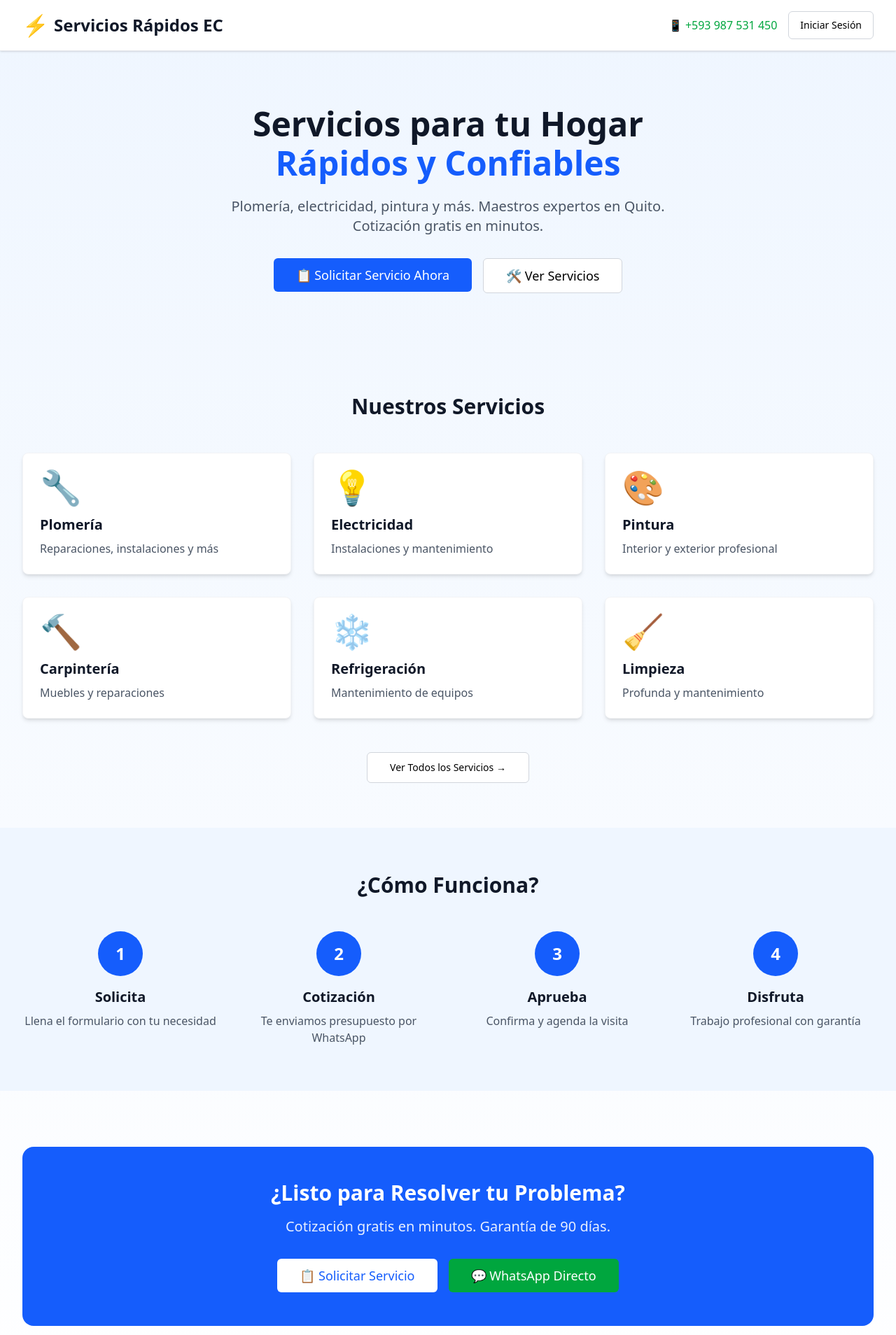
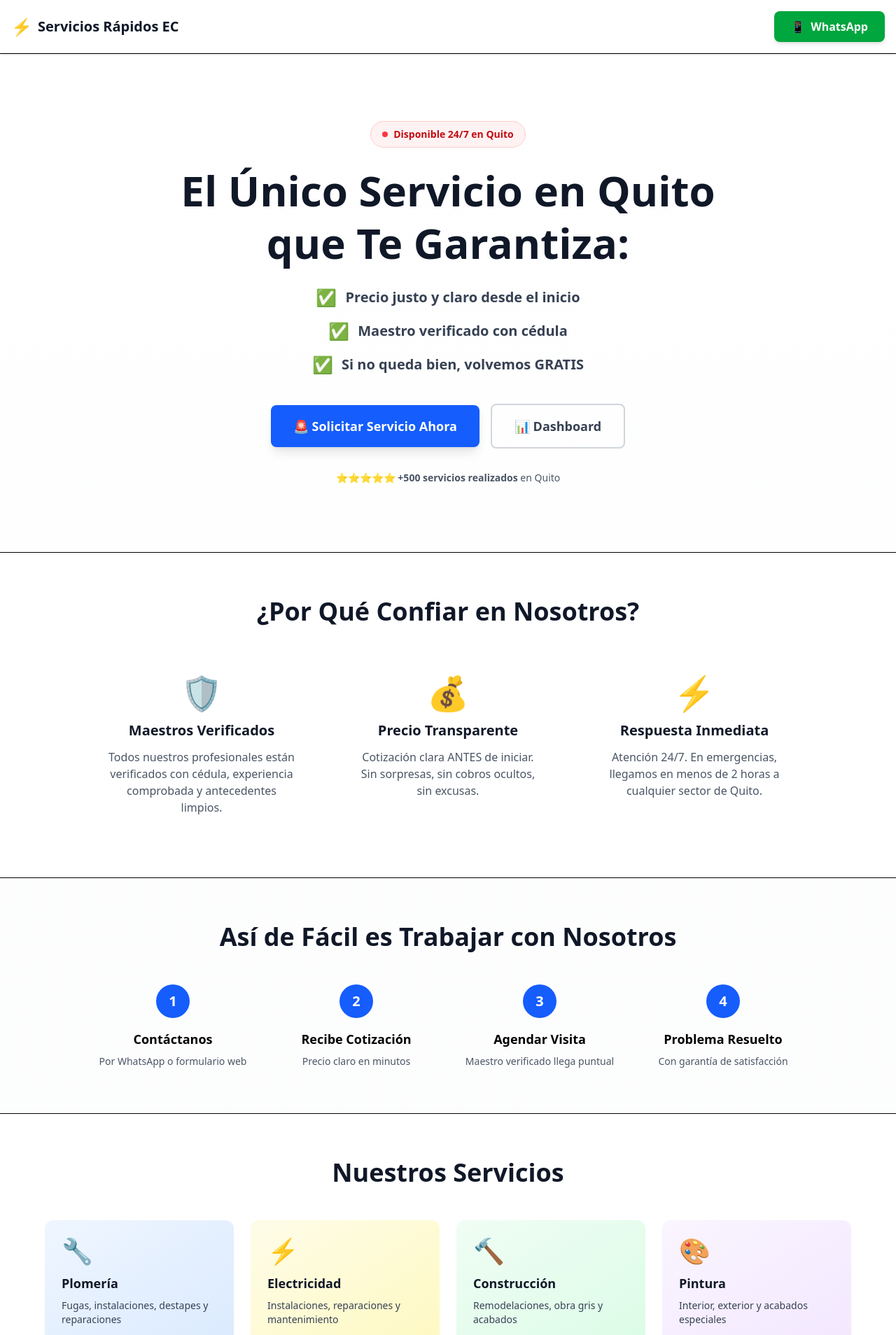
Before and after one commit to nippon-flex/servicios-rapidos-ec, a Next.js app: page / in a window 1280 px wide. Shown: the top 1908 px of the page at 70% size. Built offline with nearby package versions, Linux system fonts and the light colour scheme.

Commit message:
feat: optimizar landing page para Facebook Ads

```diff
--- a/src/app/globals.css
+++ b/src/app/globals.css
@@ -63,3 +63,19 @@
     transform: scale(0.95);
   }
 }
+
+/* Animaciones personalizadas */
+@keyframes fade-in {
+  from {
+    opacity: 0;
+    transform: translateY(20px);
+  }
+  to {
+    opacity: 1;
+    transform: translateY(0);
+  }
+}
+
+.animate-fade-in {
+  animation: fade-in 0.8s ease-out;
+}
--- a/src/app/page.tsx
+++ b/src/app/page.tsx
@@ -1,163 +1,330 @@
-import Link from 'next/link'
-import { Button } from '@/components/ui/button'
+import Link from 'next/link';
 
-export default function HomePage() {
+export default function Home() {
   return (
-    <div className="min-h-screen bg-gradient-to-b from-blue-50 to-white">
+    <div className="min-h-screen bg-gradient-to-b from-white to-gray-50">
       {/* HEADER */}
-      <header className="bg-white border-b border-gray-200 shadow-sm">
-        <div className="max-w-7xl mx-auto px-4 sm:px-6 lg:px-8 py-4">
-          <div className="flex items-center justify-between">
+      <header className="border-b bg-white/80 backdrop-blur-sm sticky top-0 z-50 shadow-sm">
+        <div className="container mx-auto px-4 py-4 flex justify-between items-center">
           <div className="flex items-center gap-2">
-              <div className="text-3xl">⚡</div>
-              <h1 className="text-2xl font-bold text-gray-900">
-                Servicios Rápidos EC
-              </h1>
+            <span className="text-2xl">⚡</span>
+            <span className="text-xl font-bold text-gray-900">Servicios Rápidos EC</span>
           </div>
-            <div className="flex items-center gap-4">
           <a
-                href="https://wa.me/593987531450"
+            href="https://wa.me/593987531450?text=Hola,%20necesito%20un%20servicio"
             target="_blank"
             rel="noopener noreferrer"
-                className="text-green-600 hover:text-green-700 font-medium"
+            className="bg-green-600 hover:bg-green-700 text-white px-6 py-2.5 rounded-lg font-semibold transition-all hover:scale-105 shadow-md flex items-center gap-2"
           >
-                📱 +593 987 531 450
+            <span>📱</span>
+            WhatsApp
           </a>
-              <Button asChild variant="outline">
-                <Link href="/sign-in">Iniciar Sesión</Link>
-              </Button>
-            </div>
-          </div>
         </div>
       </header>
 
       {/* HERO SECTION */}
-      <section className="max-w-7xl mx-auto px-4 sm:px-6 lg:px-8 py-20">
-        <div className="text-center">
-          <h2 className="text-5xl font-extrabold text-gray-900 mb-6">
-            Servicios para tu Hogar
-            <span className="block text-blue-600 mt-2">
-              Rápidos y Confiables
-            </span>
+      <section className="container mx-auto px-4 py-16 md:py-24">
+        <div className="max-w-4xl mx-auto text-center animate-fade-in">
+          {/* Badge de Urgencia */}
+          <div className="inline-flex items-center gap-2 bg-red-50 border border-red-200 text-red-700 px-4 py-2 rounded-full mb-6 animate-pulse">
+            <span className="w-2 h-2 bg-red-500 rounded-full"></span>
+            <span className="text-sm font-semibold">Disponible 24/7 en Quito</span>
+          </div>
+
+          {/* Título Principal */}
+          <h1 className="text-4xl md:text-5xl lg:text-6xl font-bold text-gray-900 mb-6 leading-tight">
+            El Único Servicio en Quito<br />que Te Garantiza:
+          </h1>
+
+          {/* Beneficios Principales */}
+          <div className="space-y-4 mb-10">
+            <div className="flex items-center justify-center gap-3 text-lg md:text-xl text-gray-700">
+              <span className="text-green-600 text-2xl">✅</span>
+              <span className="font-semibold">Precio justo y claro desde el inicio</span>
+            </div>
+            <div className="flex items-center justify-center gap-3 text-lg md:text-xl text-gray-700">
+              <span className="text-green-600 text-2xl">✅</span>
+              <span className="font-semibold">Maestro verificado con cédula</span>
+            </div>
+            <div className="flex items-center justify-center gap-3 text-lg md:text-xl text-gray-700">
+              <span className="text-green-600 text-2xl">✅</span>
+              <span className="font-semibold">Si no queda bien, volvemos GRATIS</span>
+            </div>
+          </div>
+
+          {/* CTAs Principales */}
+          <div className="flex flex-col sm:flex-row gap-4 justify-center items-center mb-8">
+            <a
+              href="https://wa.me/593987531450?text=Hola,%20necesito%20un%20servicio%20urgente"
+              target="_blank"
+              rel="noopener noreferrer"
+              className="bg-blue-600 hover:bg-blue-700 text-white px-8 py-4 rounded-lg font-bold text-lg transition-all hover:scale-105 shadow-lg w-full sm:w-auto"
+            >
+              🚨 Solicitar Servicio Ahora
+            </a>
+            <Link
+              href="/dashboard"
+              className="border-2 border-gray-300 hover:border-blue-600 text-gray-700 hover:text-blue-600 px-8 py-4 rounded-lg font-semibold text-lg transition-all w-full sm:w-auto"
+            >
+              📊 Dashboard
+            </Link>
+          </div>
+
+          {/* Prueba Social */}
+          <p className="text-gray-600 text-sm">
+            ⭐⭐⭐⭐⭐ <span className="font-semibold">+500 servicios realizados</span> en Quito
+          </p>
+        </div>
+      </section>
+
+      {/* POR QUÉ CONFIAR */}
+      <section className="bg-white py-16 border-y">
+        <div className="container mx-auto px-4">
+          <h2 className="text-3xl md:text-4xl font-bold text-center mb-12 text-gray-900">
+            ¿Por Qué Confiar en Nosotros?
           </h2>
-          <p className="text-xl text-gray-600 mb-8 max-w-2xl mx-auto">
-            Plomería, electricidad, pintura y más. Maestros expertos en Quito.
-            Cotización gratis en minutos.
+          <div className="grid md:grid-cols-3 gap-8 max-w-5xl mx-auto">
+            {/* Razón 1 */}
+            <div className="text-center p-6 rounded-xl hover:shadow-lg transition-all hover:scale-105">
+              <div className="text-5xl mb-4">🛡️</div>
+              <h3 className="font-bold text-xl mb-3 text-gray-900">Maestros Verificados</h3>
+              <p className="text-gray-600">
+                Todos nuestros profesionales están verificados con cédula, experiencia comprobada y antecedentes limpios.
               </p>
-          <div className="flex flex-col sm:flex-row gap-4 justify-center">
-            <Button asChild size="lg" className="text-lg px-8 py-6">
-              <Link href="/solicitar">
-                📋 Solicitar Servicio Ahora
-              </Link>
-            </Button>
-            <Button asChild size="lg" variant="outline" className="text-lg px-8 py-6">
-              <Link href="/servicios">
-                🛠️ Ver Servicios
-              </Link>
-            </Button>
+            </div>
+
+            {/* Razón 2 */}
+            <div className="text-center p-6 rounded-xl hover:shadow-lg transition-all hover:scale-105">
+              <div className="text-5xl mb-4">💰</div>
+              <h3 className="font-bold text-xl mb-3 text-gray-900">Precio Transparente</h3>
+              <p className="text-gray-600">
+                Cotización clara ANTES de iniciar. Sin sorpresas, sin cobros ocultos, sin excusas.
+              </p>
+            </div>
+
+            {/* Razón 3 */}
+            <div className="text-center p-6 rounded-xl hover:shadow-lg transition-all hover:scale-105">
+              <div className="text-5xl mb-4">⚡</div>
+              <h3 className="font-bold text-xl mb-3 text-gray-900">Respuesta Inmediata</h3>
+              <p className="text-gray-600">
+                Atención 24/7. En emergencias, llegamos en menos de 2 horas a cualquier sector de Quito.
+              </p>
+            </div>
           </div>
         </div>
       </section>
 
-      {/* SERVICIOS DESTACADOS */}
-      <section className="max-w-7xl mx-auto px-4 sm:px-6 lg:px-8 py-16">
-        <h3 className="text-3xl font-bold text-center text-gray-900 mb-12">
-          Nuestros Servicios
-        </h3>
-        <div className="grid grid-cols-1 md:grid-cols-3 gap-8">
-          {[
-            { icono: '🔧', nombre: 'Plomería', desc: 'Reparaciones, instalaciones y más' },
-            { icono: '💡', nombre: 'Electricidad', desc: 'Instalaciones y mantenimiento' },
-            { icono: '🎨', nombre: 'Pintura', desc: 'Interior y exterior profesional' },
-            { icono: '🔨', nombre: 'Carpintería', desc: 'Muebles y reparaciones' },
-            { icono: '❄️', nombre: 'Refrigeración', desc: 'Mantenimiento de equipos' },
-            { icono: '🧹', nombre: 'Limpieza', desc: 'Profunda y mantenimiento' },
-          ].map((servicio) => (
-            <div
-              key={servicio.nombre}
-              className="bg-white rounded-lg shadow-md p-6 hover:shadow-lg transition-shadow border border-gray-100"
-            >
-              <div className="text-5xl mb-4">{servicio.icono}</div>
-              <h4 className="text-xl font-semibold text-gray-900 mb-2">
-                {servicio.nombre}
-              </h4>
-              <p className="text-gray-600">{servicio.desc}</p>
+      {/* CÓMO FUNCIONA */}
+      <section className="py-16">
+        <div className="container mx-auto px-4">
+          <h2 className="text-3xl md:text-4xl font-bold text-center mb-12 text-gray-900">
+            Así de Fácil es Trabajar con Nosotros
+          </h2>
+          <div className="grid md:grid-cols-4 gap-6 max-w-5xl mx-auto">
+            {/* Paso 1 */}
+            <div className="text-center">
+              <div className="bg-blue-600 text-white w-12 h-12 rounded-full flex items-center justify-center text-xl font-bold mx-auto mb-4">
+                1
               </div>
-          ))}
+              <h3 className="font-semibold text-lg mb-2">Contáctanos</h3>
+              <p className="text-gray-600 text-sm">Por WhatsApp o formulario web</p>
             </div>
-        <div className="text-center mt-12">
-          <Button asChild size="lg" variant="outline">
-            <Link href="/servicios">Ver Todos los Servicios →</Link>
-          </Button>
+
+            {/* Paso 2 */}
+            <div className="text-center">
+              <div className="bg-blue-600 text-white w-12 h-12 rounded-full flex items-center justify-center text-xl font-bold mx-auto mb-4">
+                2
+              </div>
+              <h3 className="font-semibold text-lg mb-2">Recibe Cotización</h3>
+              <p className="text-gray-600 text-sm">Precio claro en minutos</p>
+            </div>
+
+            {/* Paso 3 */}
+            <div className="text-center">
+              <div className="bg-blue-600 text-white w-12 h-12 rounded-full flex items-center justify-center text-xl font-bold mx-auto mb-4">
+                3
+              </div>
+              <h3 className="font-semibold text-lg mb-2">Agendar Visita</h3>
+              <p className="text-gray-600 text-sm">Maestro verificado llega puntual</p>
+            </div>
+
+            {/* Paso 4 */}
+            <div className="text-center">
+              <div className="bg-blue-600 text-white w-12 h-12 rounded-full flex items-center justify-center text-xl font-bold mx-auto mb-4">
+                4
+              </div>
+              <h3 className="font-semibold text-lg mb-2">Problema Resuelto</h3>
+              <p className="text-gray-600 text-sm">Con garantía de satisfacción</p>
+            </div>
+          </div>
         </div>
       </section>
 
-      {/* CÓMO FUNCIONA */}
-      <section className="bg-blue-50 py-16">
-        <div className="max-w-7xl mx-auto px-4 sm:px-6 lg:px-8">
-          <h3 className="text-3xl font-bold text-center text-gray-900 mb-12">
-            ¿Cómo Funciona?
-          </h3>
-          <div className="grid grid-cols-1 md:grid-cols-4 gap-8">
-            {[
-              { num: '1', titulo: 'Solicita', desc: 'Llena el formulario con tu necesidad' },
-              { num: '2', titulo: 'Cotización', desc: 'Te enviamos presupuesto por WhatsApp' },
-              { num: '3', titulo: 'Aprueba', desc: 'Confirma y agenda la visita' },
-              { num: '4', titulo: 'Disfruta', desc: 'Trabajo profesional con garantía' },
-            ].map((paso) => (
-              <div key={paso.num} className="text-center">
-                <div className="w-16 h-16 bg-blue-600 text-white rounded-full flex items-center justify-center text-2xl font-bold mx-auto mb-4">
-                  {paso.num}
+      {/* SERVICIOS */}
+      <section className="bg-white py-16 border-y">
+        <div className="container mx-auto px-4">
+          <h2 className="text-3xl md:text-4xl font-bold text-center mb-12 text-gray-900">
+            Nuestros Servicios
+          </h2>
+          <div className="grid sm:grid-cols-2 lg:grid-cols-4 gap-6 max-w-6xl mx-auto">
+            {/* Servicio 1 */}
+            <div className="bg-gradient-to-br from-blue-50 to-blue-100 p-6 rounded-xl hover:shadow-lg transition-all hover:scale-105">
+              <div className="text-4xl mb-3">🔧</div>
+              <h3 className="font-bold text-lg mb-2 text-gray-900">Plomería</h3>
+              <p className="text-gray-700 text-sm">Fugas, instalaciones, destapes y reparaciones</p>
             </div>
-                <h4 className="text-xl font-semibold text-gray-900 mb-2">
-                  {paso.titulo}
-                </h4>
-                <p className="text-gray-600">{paso.desc}</p>
+
+            {/* Servicio 2 */}
+            <div className="bg-gradient-to-br from-yellow-50 to-yellow-100 p-6 rounded-xl hover:shadow-lg transition-all hover:scale-105">
+              <div className="text-4xl mb-3">⚡</div>
+              <h3 className="font-bold text-lg mb-2 text-gray-900">Electricidad</h3>
+              <p className="text-gray-700 text-sm">Instalaciones, reparaciones y mantenimiento</p>
             </div>
-            ))}
+
+            {/* Servicio 3 */}
+            <div className="bg-gradient-to-br from-green-50 to-green-100 p-6 rounded-xl hover:shadow-lg transition-all hover:scale-105">
+              <div className="text-4xl mb-3">🔨</div>
+              <h3 className="font-bold text-lg mb-2 text-gray-900">Construcción</h3>
+              <p className="text-gray-700 text-sm">Remodelaciones, obra gris y acabados</p>
+            </div>
+
+            {/* Servicio 4 */}
+            <div className="bg-gradient-to-br from-purple-50 to-purple-100 p-6 rounded-xl hover:shadow-lg transition-all hover:scale-105">
+              <div className="text-4xl mb-3">🎨</div>
+              <h3 className="font-bold text-lg mb-2 text-gray-900">Pintura</h3>
+              <p className="text-gray-700 text-sm">Interior, exterior y acabados especiales</p>
+            </div>
+          </div>
+        </div>
+      </section>
+
+      {/* TESTIMONIOS */}
+      <section className="py-16">
+        <div className="container mx-auto px-4">
+          <h2 className="text-3xl md:text-4xl font-bold text-center mb-12 text-gray-900">
+            Lo Que Dicen Nuestros Clientes
+          </h2>
+          <div className="grid md:grid-cols-3 gap-8 max-w-5xl mx-auto">
+            {/* Testimonio 1 */}
+            <div className="bg-white p-6 rounded-xl shadow-md hover:shadow-xl transition-all">
+              <div className="text-yellow-500 text-2xl mb-3">⭐⭐⭐⭐⭐</div>
+              <p className="text-gray-700 mb-4 italic">
+                "Tuve una fuga en la madrugada y respondieron de inmediato. El maestro llegó en 90 minutos y resolvió todo. Precio justo y sin sorpresas."
+              </p>
+              <p className="font-semibold text-gray-900">— María González</p>
+              <p className="text-gray-500 text-sm">La Carolina</p>
+            </div>
+
+            {/* Testimonio 2 */}
+            <div className="bg-white p-6 rounded-xl shadow-md hover:shadow-xl transition-all">
+              <div className="text-yellow-500 text-2xl mb-3">⭐⭐⭐⭐⭐</div>
+              <p className="text-gray-700 mb-4 italic">
+                "Contraté 3 electricistas antes y ninguno resolvió el problema. Estos llegaron, identificaron la falla en minutos y lo arreglaron. Profesionales de verdad."
+              </p>
+              <p className="font-semibold text-gray-900">— Carlos Méndez</p>
+              <p className="text-gray-500 text-sm">Cumbayá</p>
+            </div>
+
+            {/* Testimonio 3 */}
+            <div className="bg-white p-6 rounded-xl shadow-md hover:shadow-xl transition-all">
+              <div className="text-yellow-500 text-2xl mb-3">⭐⭐⭐⭐⭐</div>
+              <p className="text-gray-700 mb-4 italic">
+                "Me dieron la cotización por WhatsApp antes de venir. El precio final fue exactamente el mismo. Eso es honestidad. Los recomiendo 100%."
+              </p>
+              <p className="font-semibold text-gray-900">— Andrea Romero</p>
+              <p className="text-gray-500 text-sm">Tumbaco</p>
+            </div>
+          </div>
+        </div>
+      </section>
+
+      {/* GARANTÍA DESTACADA */}
+      <section className="bg-gradient-to-r from-blue-600 to-blue-700 py-16">
+        <div className="container mx-auto px-4 text-center">
+          <div className="max-w-3xl mx-auto">
+            <div className="text-6xl mb-6">🛡️</div>
+            <h2 className="text-3xl md:text-4xl font-bold text-white mb-6">
+              Garantía de Satisfacción Total
+            </h2>
+            <p className="text-xl text-blue-50 mb-8 leading-relaxed">
+              Si el trabajo no queda bien a la primera, <span className="font-bold text-white">volvemos GRATIS</span> hasta que quedes 100% satisfecho. Sin letra chica, sin excusas.
+            </p>
+            <div className="bg-white/10 backdrop-blur-sm border-2 border-white/30 rounded-lg p-6 inline-block">
+              <p className="text-white font-semibold text-lg">
+                ✅ Garantía por escrito en cada servicio<br />
+                ✅ Seguimiento post-servicio incluido<br />
+                ✅ Soporte 24/7 para emergencias
+              </p>
+            </div>
           </div>
         </div>
       </section>
 
       {/* CTA FINAL */}
-      <section className="max-w-7xl mx-auto px-4 sm:px-6 lg:px-8 py-20">
-        <div className="bg-blue-600 rounded-2xl p-12 text-center text-white">
-          <h3 className="text-3xl font-bold mb-4">
+      <section className="py-16 bg-gray-50">
+        <div className="container mx-auto px-4 text-center">
+          <h2 className="text-3xl md:text-4xl font-bold mb-6 text-gray-900">
             ¿Listo para Resolver tu Problema?
-          </h3>
-          <p className="text-xl mb-8 opacity-90">
-            Cotización gratis en minutos. Garantía de 90 días.
+          </h2>
+          <p className="text-xl text-gray-600 mb-8 max-w-2xl mx-auto">
+            No esperes a que empeore. Contáctanos ahora y recibe una cotización en minutos.
           </p>
-          <div className="flex flex-col sm:flex-row gap-4 justify-center">
-            <Button asChild size="lg" className="bg-white text-blue-600 hover:bg-gray-100 text-lg px-8 py-6">
-              <Link href="/solicitar">
-                📋 Solicitar Servicio
-              </Link>
-            </Button>
           <a
-              href="https://wa.me/593987531450?text=Hola,%20necesito%20información%20sobre%20sus%20servicios"
+            href="https://wa.me/593987531450?text=Hola,%20quiero%20solicitar%20un%20servicio"
             target="_blank"
             rel="noopener noreferrer"
+            className="inline-flex items-center gap-3 bg-green-600 hover:bg-green-700 text-white px-10 py-5 rounded-lg font-bold text-xl transition-all hover:scale-105 shadow-xl"
           >
-              <Button size="lg" className="bg-green-600 hover:bg-green-700 text-white text-lg px-8 py-6">
-                💬 WhatsApp Directo
-              </Button>
+            <span className="text-3xl">📱</span>
+            Contactar por WhatsApp
           </a>
-          </div>
+          <p className="text-gray-500 text-sm mt-6">
+            Respuesta inmediata • Cotización gratis • Sin compromiso
+          </p>
         </div>
       </section>
 
       {/* FOOTER */}
-      <footer className="bg-gray-900 text-white py-8">
-        <div className="max-w-7xl mx-auto px-4 sm:px-6 lg:px-8 text-center">
+      <footer className="bg-gray-900 text-white py-12 border-t">
+        <div className="container mx-auto px-4">
+          <div className="grid md:grid-cols-3 gap-8 mb-8">
+            {/* Columna 1 */}
+            <div>
+              <div className="flex items-center gap-2 mb-4">
+                <span className="text-2xl">⚡</span>
+                <span className="text-xl font-bold">Servicios Rápidos EC</span>
+              </div>
               <p className="text-gray-400">
-            © {new Date().getFullYear()} Servicios Rápidos EC - Quito, Ecuador
+                Servicios profesionales para tu hogar en Quito, Ecuador. Rápidos, confiables y garantizados.
               </p>
-          <p className="text-gray-500 text-sm mt-2">
-            📞 +593 987 531 450 | Rafael Millan
-          </p>
+            </div>
+
+            {/* Columna 2 */}
+            <div>
+              <h3 className="font-bold mb-4">Contacto</h3>
+              <div className="space-y-2 text-gray-400">
+                <p>📱 +593 987 531 450</p>
+                <p>📧 rmillan960@gmail.com</p>
+                <p>📍 Quito, Ecuador</p>
+              </div>
+            </div>
+
+            {/* Columna 3 */}
+            <div>
+              <h3 className="font-bold mb-4">Horarios</h3>
+              <div className="space-y-2 text-gray-400">
+                <p>🕐 Atención: 24/7</p>
+                <p>⚡ Emergencias: Inmediato</p>
+                <p>📅 Servicios programados: L-D</p>
+              </div>
+            </div>
+          </div>
+
+          <div className="border-t border-gray-800 pt-8 text-center text-gray-400 text-sm">
+            <p>&copy; 2025 Servicios Rápidos EC. Todos los derechos reservados.</p>
+          </div>
         </div>
       </footer>
     </div>
-  )
+  );
 }
```
Lines whose indentation alone changed are shown as unchanged.
